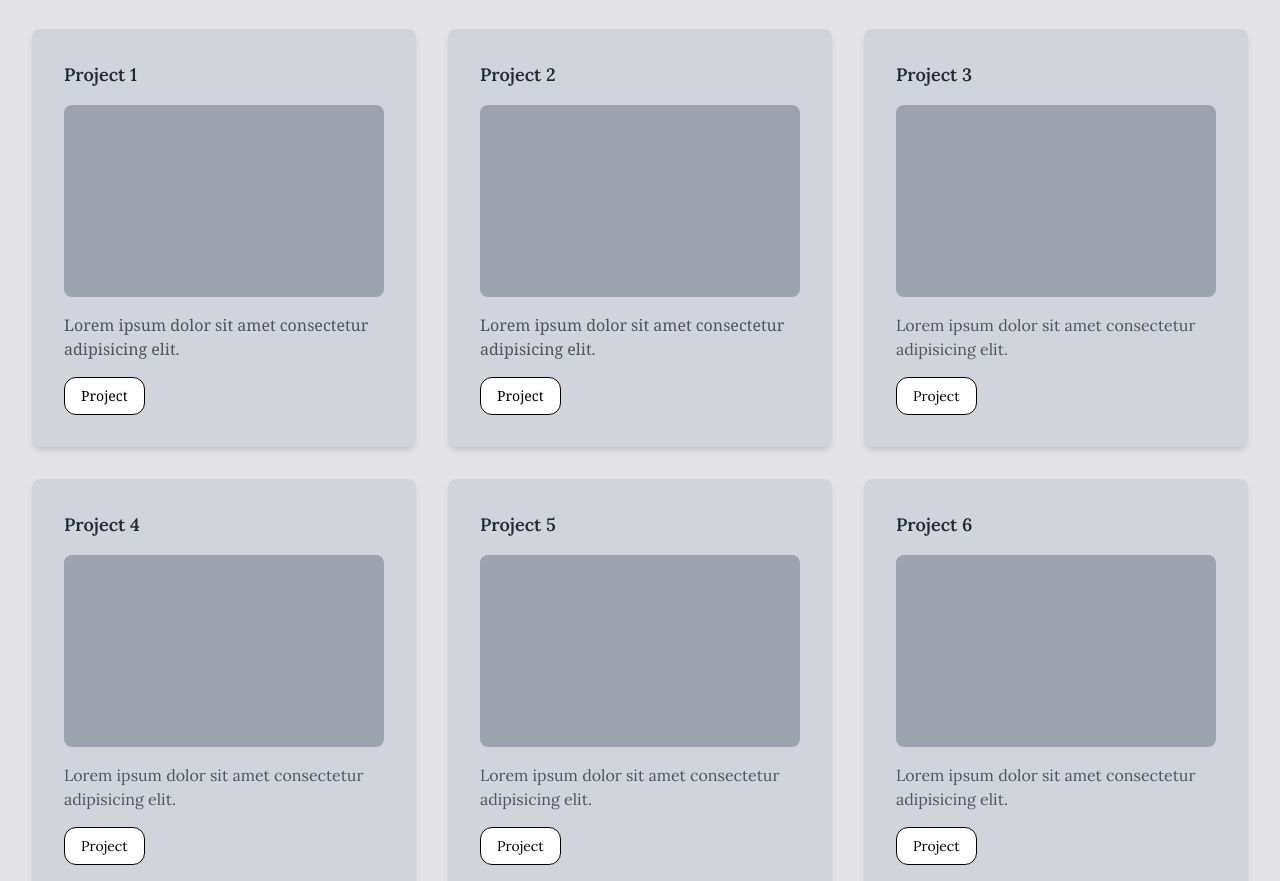
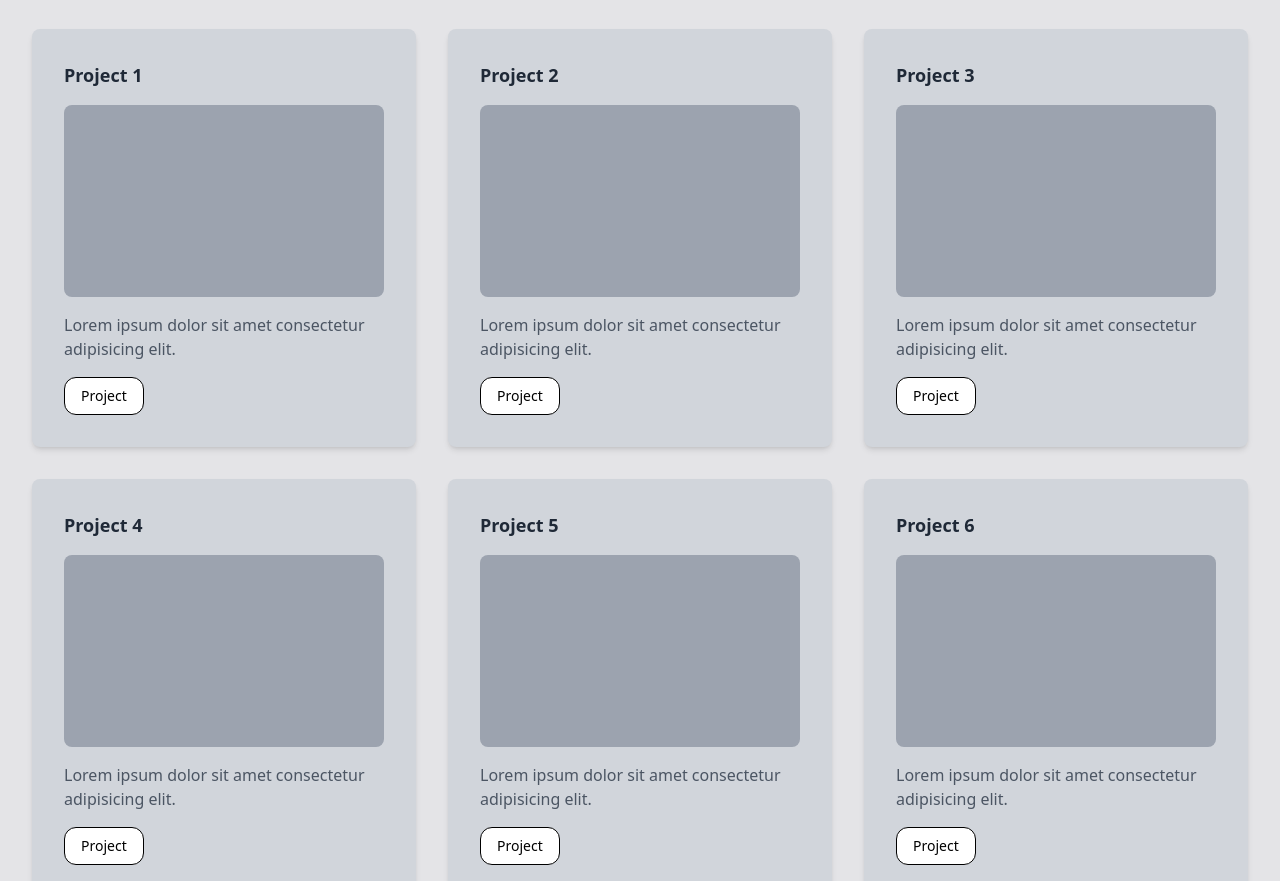
Before and after one commit to pradityaadit/Tailwind_Portofolio, a website: page public/index.html in a window 1280 px wide. Shown: the part 571-1452 px from the top of the page. Drawn offline with Linux system fonts and the light colour scheme.

Commit message:
button contact update

```diff
--- a/public/index.html
+++ b/public/index.html
@@ -7,12 +7,14 @@
     <link rel="preconnect" href="https://fonts.googleapis.com" />
     <link rel="preconnect" href="https://fonts.gstatic.com" crossorigin />
   </head>
-  <body class="bg-zinc-200 font-serif">
+  <body class="bg-zinc-200">
     <!-- Navigation Bar -->
     <nav class="p-5 mt-4 mx-16 rounded-xl">
       <div class="container mx-auto flex justify-between items-center">
         <!-- Logo -->
-        <a href="#" class="text-slate-800 text-4xl font-bold ml-14">Logo</a>
+        <a href="#" class="text-slate-800 text-4xl font-bold ml-14 font-lora"
+          >Logo</a
+        >
 
         <!-- Navigation Links -->
         <div class="flex space-x-4 pl-3 mr-14">
@@ -92,9 +94,7 @@
         <div class="grid grid-cols-1 sm:grid-cols-2 lg:grid-cols-3 gap-8">
           <!-- Card 1 -->
           <div class="bg-gray-300 rounded-lg shadow-md p-8">
-            <h3 class="text-lg font-semibold mb-4 text-gray-800 font-lora">
-              Project 1
-            </h3>
+            <h3 class="text-lg font-semibold mb-4 text-gray-800">Project 1</h3>
             <div class="bg-gray-400 h-48 w-full rounded-lg mb-4"></div>
             <p class="text-gray-600 mb-4">
               Lorem ipsum dolor sit amet consectetur adipisicing elit.
@@ -102,15 +102,13 @@
             <button
               class="px-4 py-2 rounded-xl border border-black bg-white text-black text-sm hover:shadow-[4px_4px_0px_0px_rgba(0,0,0)] transition duration-200"
             >
-              <a href="#">Project</a>
+              Project
             </button>
           </div>
 
           <!-- Card 2 -->
           <div class="bg-gray-300 rounded-lg shadow-md p-8">
-            <h3 class="text-lg font-semibold mb-4 text-gray-800 font-lora">
-              Project 2
-            </h3>
+            <h3 class="text-lg font-semibold mb-4 text-gray-800">Project 2</h3>
             <div class="bg-gray-400 h-48 w-full rounded-lg mb-4"></div>
             <p class="text-gray-600 mb-4">
               Lorem ipsum dolor sit amet consectetur adipisicing elit.
@@ -118,11 +116,11 @@
             <button
               class="px-4 py-2 rounded-xl border border-black bg-white text-black text-sm hover:shadow-[4px_4px_0px_0px_rgba(0,0,0)] transition duration-200"
             >
-              <a href="#">Project</a>
+              Project
             </button>
           </div>
           <!-- Card 3 -->
-          <div class="bg-gray-300 rounded-lg shadow-md p-8 font-lora">
+          <div class="bg-gray-300 rounded-lg shadow-md p-8">
             <h3 class="text-lg font-semibold mb-4 text-gray-800">Project 3</h3>
             <div class="bg-gray-400 h-48 w-full rounded-lg mb-4"></div>
             <p class="text-gray-600 mb-4">
@@ -135,7 +133,7 @@
             </button>
           </div>
           <!-- Card 4 -->
-          <div class="bg-gray-300 rounded-lg shadow-md p-8 font-lora">
+          <div class="bg-gray-300 rounded-lg shadow-md p-8">
             <h3 class="text-lg font-semibold mb-4 text-gray-800">Project 4</h3>
             <div class="bg-gray-400 h-48 w-full rounded-lg mb-4"></div>
             <p class="text-gray-600 mb-4">
@@ -148,7 +146,7 @@
             </button>
           </div>
           <!-- Card 5 -->
-          <div class="bg-gray-300 rounded-lg shadow-md p-8 font-lora">
+          <div class="bg-gray-300 rounded-lg shadow-md p-8">
             <h3 class="text-lg font-semibold mb-4 text-gray-800">Project 5</h3>
             <div class="bg-gray-400 h-48 w-full rounded-lg mb-4"></div>
             <p class="text-gray-600 mb-4">
@@ -161,7 +159,7 @@
             </button>
           </div>
           <!-- Card 6 -->
-          <div class="bg-gray-300 rounded-lg shadow-md p-8 font-lora">
+          <div class="bg-gray-300 rounded-lg shadow-md p-8">
             <h3 class="text-lg font-semibold mb-4 text-gray-800">Project 6</h3>
             <div class="bg-gray-400 h-48 w-full rounded-lg mb-4"></div>
             <p class="text-gray-600 mb-4">
@@ -301,9 +299,9 @@
           <div>
             <button
               type="submit"
-              class="px-6 py-3 bg-slate-800 text-white rounded-lg shadow-md hover:bg-slate-700 transition duration-300"
+              class="group relative inline-flex h-12 items-center justify-center overflow-hidden rounded-md border border-black bg-transparent px-6 font-medium text-neutral-600 transition-all duration-100 [box-shadow:5px_5px_rgb(82_82_82)] hover:translate-x-[3px] hover:translate-y-[3px] hover:[box-shadow:0px_0px_rgb(82_82_82)]"
             >
-              Send Message
+              Kirim pesan
             </button>
           </div>
         </form>
@@ -397,5 +395,7 @@
 </html>
 
 <!-- UNTUK MULAI
+
 npx tailwindcss -i ./src/css/input.css -o ./public/css/style.css --watch
- -->
+
+-->
```
Also changed, not shown: public/css/style.css.
